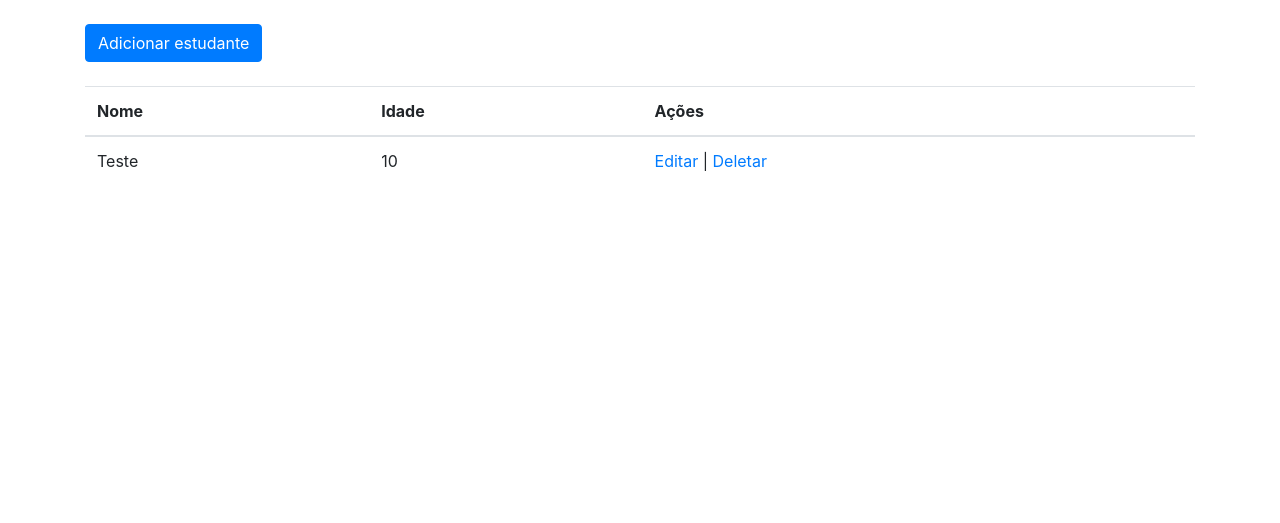
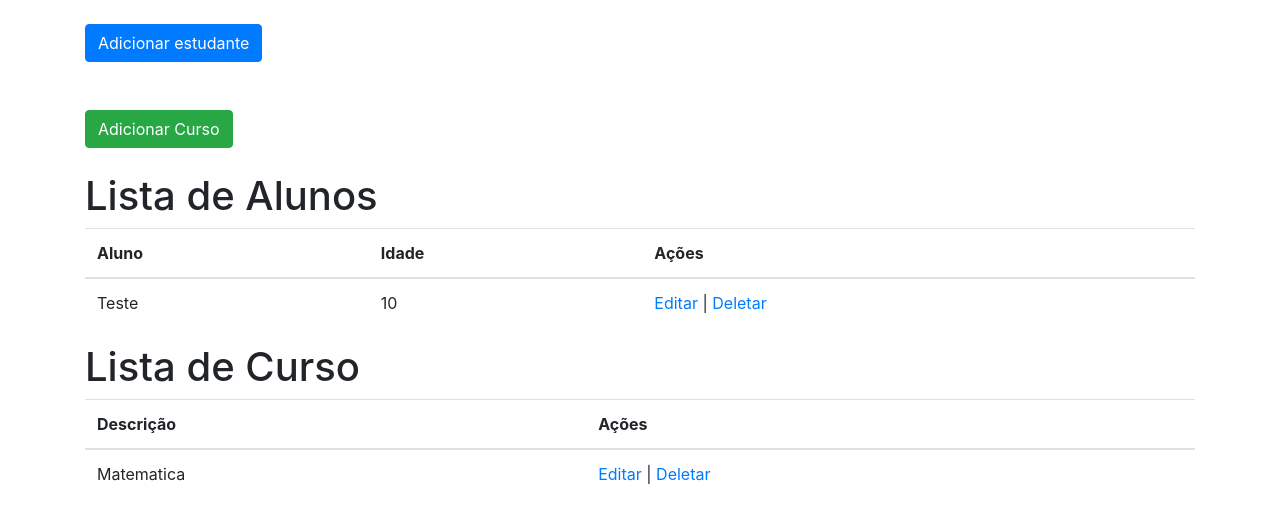
Before and after one commit to amarantejoacil/Test-Crud-Flask-Sql-Alchemy, a Flask app: page / in a window 1280 px wide. Shown: the top 523 px of the page. Run offline with Flask 2, Linux system fonts and the light colour scheme; data comes from the database, SQL or seed files in the repository; both versions use the stored data as it was after the commit.

Commit message:
created course structure

```diff
--- a/aluno/aluno.py
+++ b/aluno/aluno.py
@@ -18,10 +18,30 @@ class Aluno(db.Model):
         self.nome = nome
         self.idade = idade
 
+
+class Curso(db.Model):
+    id = db.Column('id', db.Integer, primary_key=True, autoincrement=True)
+    descricao = db.Column(db.String(150))
+
+    def __init__(self, descricao):
+        self.descricao = descricao
+
+
 @app.route('/')
 def consultar_aluno():
     alunos = Aluno.query.all()
-    return render_template('listar-aluno.html', alunos=alunos)
+    cursos = Curso.query.all()
+    return render_template('listar-aluno.html', alunos=alunos, cursos=cursos)
+
+
+@app.route('/adicionar_curso', methods=['GET', 'POST'])
+def adicionar_curso():
+    if request.method == 'POST':
+        curso = Curso(request.form['descricao'])
+        db.session.add(curso)
+        db.session.commit()
+        return redirect('/')
+    return render_template('adicionar_curso.html')
 
 
 @app.route('/adicionar_aluno', methods=['GET', 'POST'])
@@ -54,5 +74,5 @@ def excluir_aluno(id):
 
 
 if __name__ == '__main__':
-    # db.create_all()
+    db.create_all()
     app.run(debug=True)
--- a/aluno/templates/listar-aluno.html
+++ b/aluno/templates/listar-aluno.html
@@ -14,10 +14,12 @@
 
 <div class="container">
 <br><a href="/adicionar_aluno" class="btn btn-primary">Adicionar estudante</a><br><br>
+<br><a href="/adicionar_curso" class="btn btn-success">Adicionar Curso</a><br><br>
+ <h1>Lista de Alunos</h1>
 <table class="table">
     <thead>
         <tr>
-            <th>Nome</th>
+            <th>Aluno</th>
             <th>Idade</th>
             <th>Ações</th>
         </tr>
@@ -36,6 +38,28 @@
         {% endfor %}
     </tbody>
 </table>
+
+<h1>Lista de Curso</h1>
+<table class="table">
+    <thead>
+        <tr>
+            <th>Descrição</th>
+            <th>Ações</th>
+        </tr>
+    </thead>
+
+    <tbody>
+        {% for c in cursos %}
+            <tr>
+                <td>{{c.descricao}}</td>
+                <td>
+                    <a href="#">Editar</a> |
+                    <a href="#">Deletar</a>
+                </td>
+            </tr>
+        {% endfor %}
+    </tbody>
+</table>
 </div>
 </body>
 </html>
```
Also changed, not shown: aluno/templates/adicionar_curso.html (added, +32 -0 lines), aluno/aluno_banco.sqlite3.
